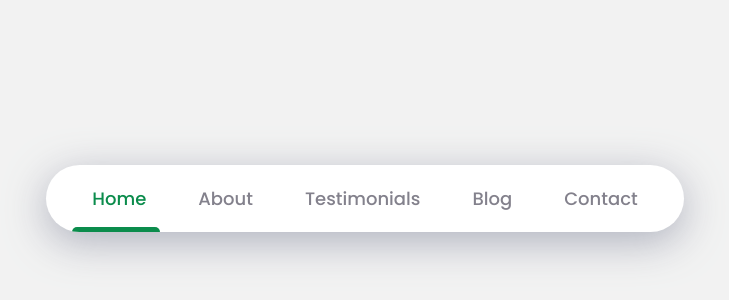
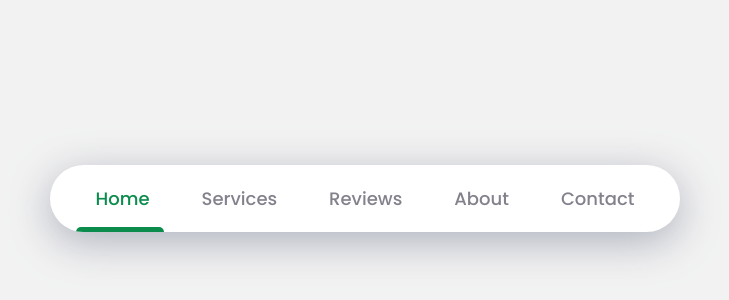
Before and after one commit to Tivotal/Animated-Navbar-Menu-with-Indicator-using-HTML-CSS-and-JavaScript, a plain HTML site: page index.html in a window 1280 px wide. Shown: the part 202-502 px from the top of the page, without its empty margins (275-1004 px from the left). Drawn offline with Linux system fonts and the light colour scheme.

Commit message:
Update index.html

```diff
--- a/index.html
+++ b/index.html
@@ -12,9 +12,9 @@
   <body>
     <nav class="nav">
       <a href="#" class="item active">Home</a>
+      <a href="#" class="item">Services</a>
+      <a href="#" class="item">Reviews</a>
       <a href="#" class="item">About</a>
-      <a href="#" class="item">Testimonials</a>
-      <a href="#" class="item">Blog</a>
       <a href="#" class="item">Contact</a>
 
       <span class="indicator"></span>
```
